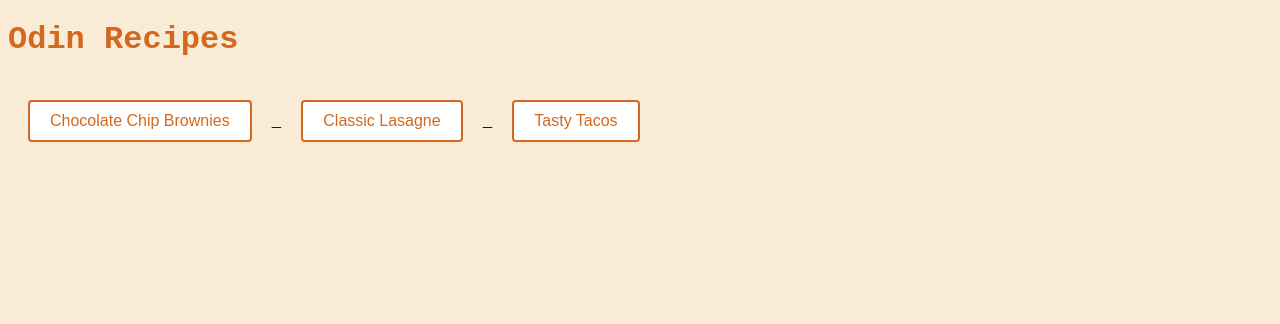
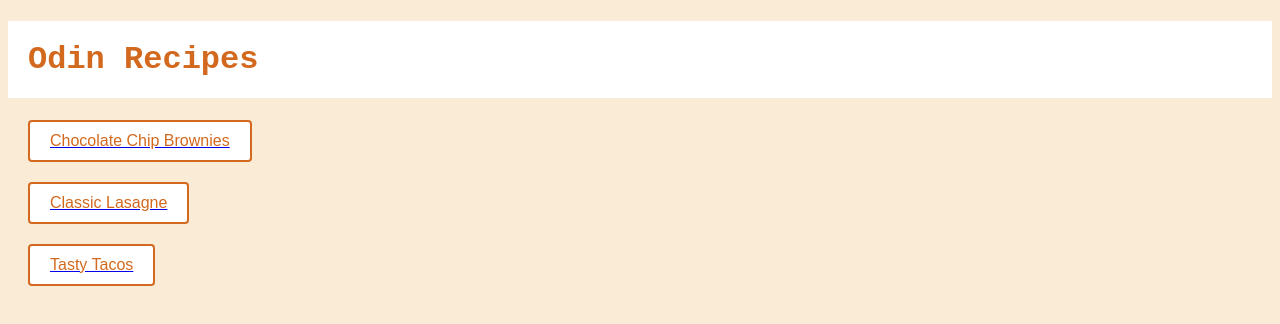
Before and after one commit to lsundal1/odin-recipes, a plain HTML site: page index.html in a window 1280 px wide. Drawn offline with Linux system fonts and the light colour scheme.

Commit message:
index.css

```diff
--- a/index.css
+++ b/index.css
@@ -14,7 +14,9 @@ body {
     font-family: 'Courier New', Courier, monospace;
     font-size: 70;
     font-weight: bold;
+    padding: 20px;
     color: chocolate;
+    background-color: white;
 }
 
 .btn {
@@ -25,11 +27,11 @@ body {
     margin: 20px;
     text-align: center;
     text-decoration: none;
-    display: inline-block;
     font-size: 16px;
     border-radius: 4px;
     transition-duration: 0.4s;
     cursor: pointer;
+    display: block;
   }
 
 .btn:hover {
@@ -39,7 +41,7 @@ body {
     padding: 10px 20px;
     text-align: center;
     text-decoration: none;
-    display: inline-block;
+    display: block;
     font-size: 16px;
     border-radius: 4px;
     box-shadow: 0 12px 16px 0 rgba(0,0,0,0.24), 0 17px 50px 0 rgba(0,0,0,0.19);
```
